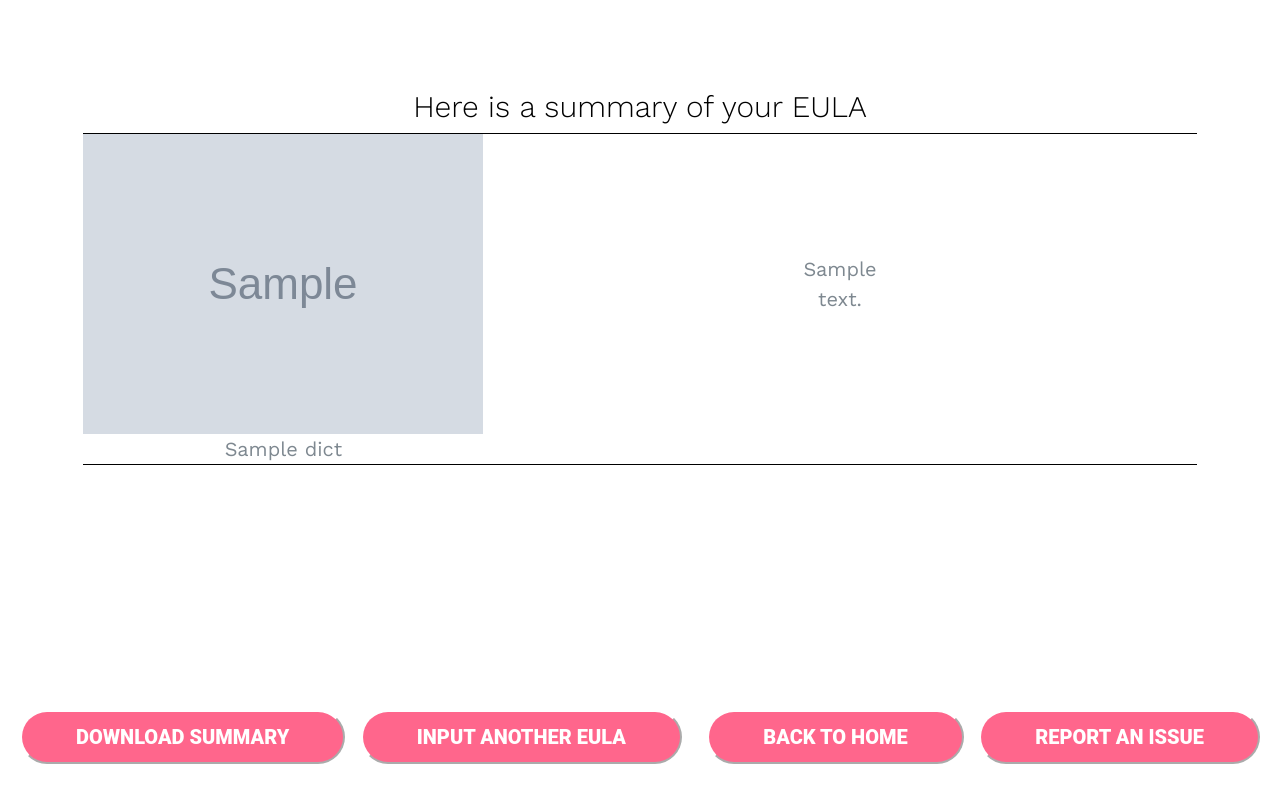
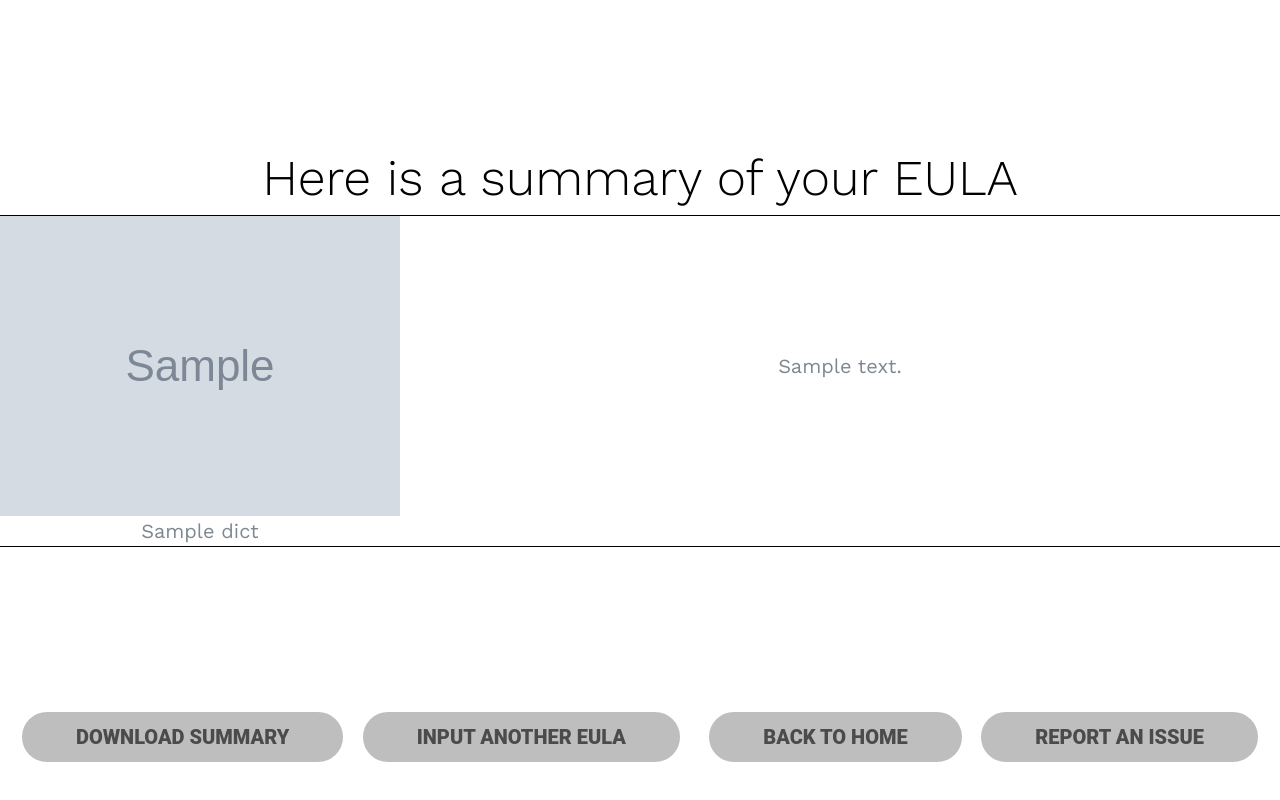
Before and after one commit to REUL-Lab/iconographic, a Flask app: template templates/result.html in a window 1280 px wide. Run offline with Flask 2, Linux system fonts and the light colour scheme; the template is opened without the code that fills it: most values are stand-ins (such as "Sample title", 1, 10 or a date in 2020); grey boxes marked "Sample" are stand-in pictures; some libraries are stand-ins or nearby versions.

Commit message:
modify css for admin, index and result

```diff
--- a/static/css/style.css
+++ b/static/css/style.css
@@ -30,6 +30,8 @@ textarea {
     width: 100%;
 }
 
+
+
 #wrapper form {
     display: inline;
 }
@@ -46,6 +48,7 @@ bottom: 0;
 width: 100%;
 height: 100px;
 background-color: white;
+text-align: center;
 }
 
 .footer-buttons {
@@ -53,9 +56,7 @@ display: flex;
 justify-content: space-between;
 }
 
-.footer-buttons button {
-margin: 2em 5em 2em 5em;
-}
+
 
 #loader {
 position: fixed;
@@ -104,20 +105,32 @@ margin-top: 10vh;
 
 }
 button {
+    -webkit-border-radius: 16px;
+    -moz-border-radius: 16px;
+    border-radius: 16px;
+    border: 2px solid black;
+    background-color: #BEBEBE;
+    color: black;
+    padding: 14px 28px;
+
+    cursor: pointer;
+
     z-index: 18;
     white-space: nowrap;
     font-size: 20px;
     line-height: 14px;
     font-weight: 900;
-    color: rgb(255, 255, 255);
+    color: rgb(75, 75, 75);
     font-family: Roboto;
     text-transform: uppercase;
-    background-color: rgba(255, 51, 102, 0.75);
+
     border-radius: 30px;
     outline: none;
     box-shadow: rgb(153, 153, 153) 0px 0px 0px 0px;
     box-sizing: border-box;
     border-color: white;
+
+
     letter-spacing: 0px;
     cursor: pointer;
     visibility: inherit;
@@ -129,9 +142,7 @@ button {
     min-width: 0px;
     max-height: none;
     max-width: none;
-    opacity: 1;
-    transform: matrix3d(1, 0, 0, 0, 0, 1, 0, 0, 0, 0, 1, 0, 0, 0, 0, 1);
-    transform-origin: 50% 50% 0px;
+
 }
 
 /* admin.html footer css. MOdfied userfeedback button because it is the one on the most left and all i needed was the margin to move over a little bit */
@@ -142,8 +153,8 @@ button {
     display: inline-block;*/
 /*    height: 5vw;*/
     text-align: center;
-    margin-left: 25vw;
-}
+    /*margin-left: 25vw;
+*/}
 #back {
     margin-left:11.5vw;
 }
@@ -194,6 +205,7 @@ width: 75vw;
 height:60vh;
 overflow:auto;
 border: 1px solid black;
+font-size: 40px;
 }
 
 
@@ -210,7 +222,8 @@ font-size: 20px;
 width: 90%;
 margin-left: 2em;
 margin-bottom: 2em;
-background-color: white;
+opacity: 1;
+background-color: rgba(0,0,0,0.6);
 }
 
 #feedback {
@@ -223,11 +236,10 @@ text-align:right;
     display: none;
 }
 
-
 /* Template code */
 body {
-/*font-family: "Work Sans",sans-serif;
-font-weight: 300;
+font-family: "Work Sans",sans-serif;
+font-weight: 500;
 font-size: 20px;
 line-height: 1.7;
 color: #777777;
@@ -235,7 +247,7 @@ color: #7f7f7f;
 background: #fff;
 height: 100%;
 position: relative;
-padding-bottom: 50px;*/
+padding-bottom: 50px;
 font-family: "Work Sans",sans-serif;
 font-size: 16px;
 line-height: 1.875em;
@@ -243,7 +255,15 @@ letter-spacing: 0;
 color: #7e8890;
 overflow-x: hidden!important;
 -webkit-font-smoothing: antialiased;
+
 }
+
+/*result icon page results*/
+#resultIconGrid {
+    width: 100%;
+    table-layout: auto;
+}
+
 #iconEdit {
 border-radius: 25px;
 border: 2px solid #ADD8E6;
@@ -265,7 +285,12 @@ color: #52d3aa;
 outline: none;
 text-decoration: none;
 }
-
+#pic {
+    width:20vw;
+}
+#results {
+    width: 80vw;
+}
 p {
 margin-bottom: 1.5em;
 margin-left: 25vw;
@@ -278,18 +303,22 @@ text-align: center;
     -webkit-margin-end: 0px;*/
 }
 
+h7 {
+text-decoration: center;
+padding:0;
+color: #000;
+font-family: "Work Sans",sans-serif;
+font-weight: 300;
+font-size:30px;
+}
+
 h1, h2, h3, h4, h5, h6 {
 color: #000;
 font-family: "Work Sans",sans-serif;
 font-weight: 300;
 margin: center;
-font-size:30px;
+font-size:50px;
 text-align:center;
+margin-top:5vh;
+
 }
-
-h7 {
-color: #000;
-font-family: "Work Sans",sans-serif;
-font-weight: 300;
-font-size:20px;
-}
--- a/templates/admin.html
+++ b/templates/admin.html
@@ -234,7 +234,7 @@
 		</div>
 		<div id="addbox" class="centered" hidden>
 			<form action="/add-admin" id="addform" method="POST" style=>
-				<h1>Add New Administrator Account</h1>
+				<h7>Add New Administrator Account</h7>
 				Email: <br><input type="email" name="email" required/><br><br>
 				Password: <br> <input type="password" name="password" required/><br><br>
 				Confirm Password: <br><input type="password" name="confirm" required/><br><br>
--- a/templates/result.html
+++ b/templates/result.html
@@ -83,14 +83,14 @@
 		<div id="result" hidden="hidden">
 		<h1 class="title">Here is a summary of your EULA</h1>
 		<div class="icongridResult">
-			<table width = "1000" align = "center">
+			<table id = "resultIconGrid" width = "1000" align = "center">
 				{% for text, dict in result.items() %}
 				<tr>
-					<td colspan="2">
+					<td class = "res" id = "pic">
 						<img src="{{ url_for('static', filename='images/'+dict['imgurl']) }}">
 						{{ dict["name"] }}
 					</td>
-					<td>
+					<td class = "res" id = "results">
 						<p> {{ text }} </p>
 					</td>
 				</tr>
```
Also changed, not shown: templates/index.html (+19 -20 lines), 1 other file.
